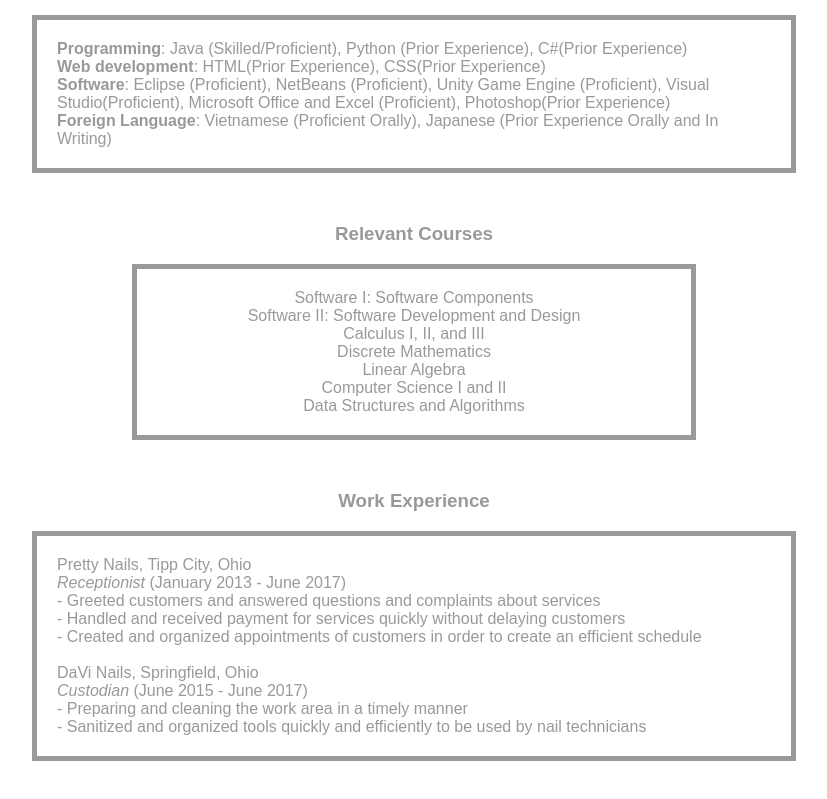
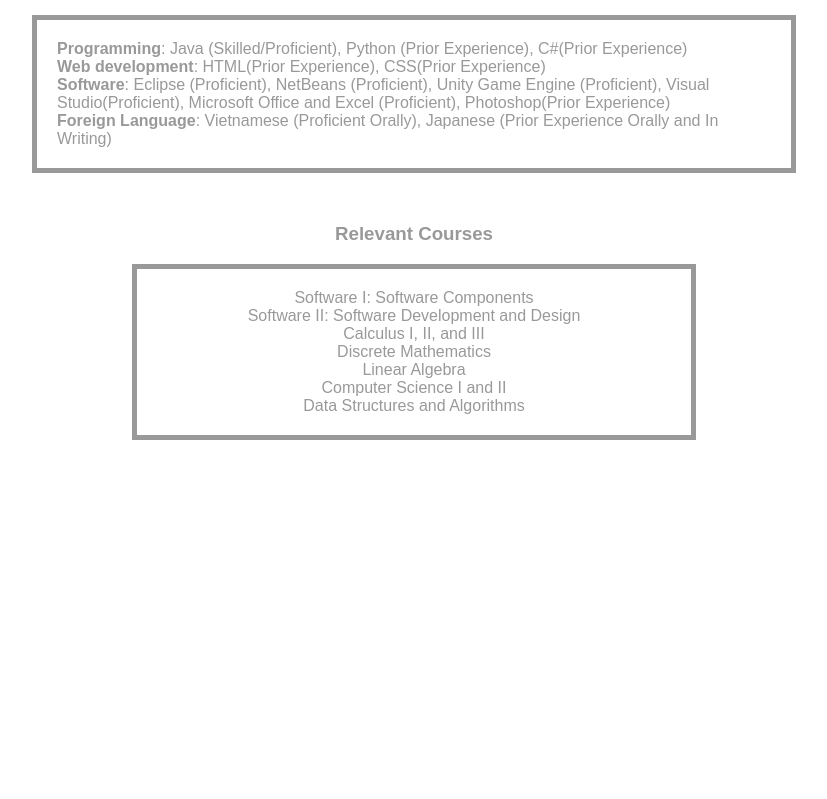
Before and after one commit to AntonioQuang/Antonio-Vo, a plain HTML site: page About me.html in a window 1280 px wide. Shown: the part 643-1442 px from the top of the page, without its empty margins (226-1053 px from the left). After the commit the page ends 1133 px from the top, so only its background shows below. Drawn offline with Linux system fonts and the light colour scheme.

Commit message:
Add files via upload

```diff
--- a/About me.html
+++ b/About me.html
@@ -122,18 +122,6 @@ li a:hover {
   <li class="aboutMeList">Data Structures and Algorithms</li>
 </ul>
 
-<h3 class="aboutMeSubHeader">Work Experience</h3>
-<p class="aboutMeInfo">Pretty Nails, Tipp City, Ohio<br>
-<i>Receptionist</i> (January 2013 - June 2017)<br>
--	Greeted customers and answered questions and complaints about services<br>
--	Handled and received payment for services quickly without delaying customers<br>
--	Created and organized appointments of customers in order to create an efficient schedule<br><br>
-DaVi Nails, Springfield, Ohio<br>
-<i>Custodian</i> (June 2015 - June 2017)<br>
--	Preparing and cleaning the work area in a timely manner<br>
--	Sanitized and organized tools quickly and efficiently to be used by nail technicians
-
-</p>
 
 
 
```
